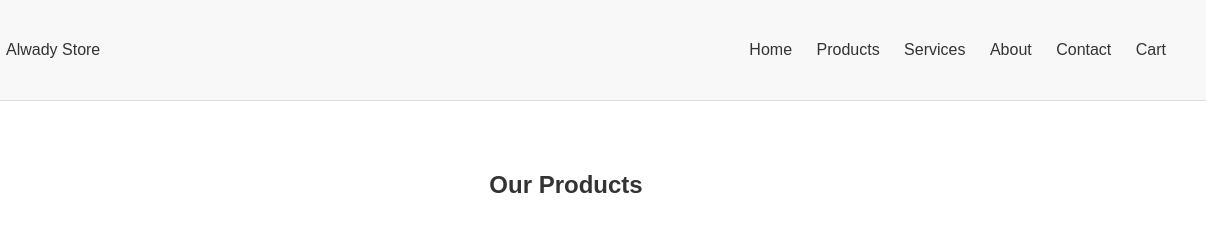
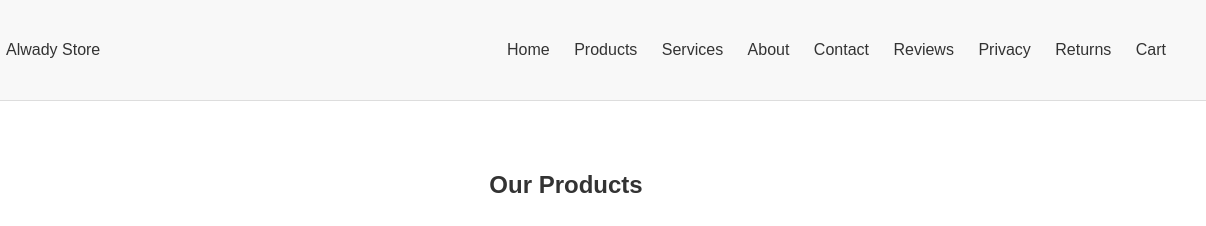
Before and after one commit to yahya2707/alwady77, a plain HTML site: page products.html in a window 1280 px wide. Shown: the top 226 px of the page, 74-1280 px from the left. Drawn offline with Linux system fonts and the light colour scheme.

Commit message:
Update products.html

```diff
--- a/products.html
+++ b/products.html
@@ -7,7 +7,6 @@
     <link rel="stylesheet" href="style.css">
 </head>
 <body>
-    <!-- Navbar -->
 <header class="navbar">
     <div class="logo">
         <img src="logo.png" alt="Alwady Store Logo">
@@ -19,11 +18,13 @@
         <a href="services.html">Services</a>
         <a href="about.html">About</a>
         <a href="contact.html">Contact</a>
+        <a href="reviews.html">Reviews</a>
+        <a href="privacy.html">Privacy</a>
+        <a href="returns.html">Returns</a>
         <a href="cart.html">Cart</a>
     </nav>
 </header>
 
-    <!-- Products Section -->
 <section class="categories">
     <h2>Our Products</h2>
     <div class="category-grid">
@@ -36,7 +37,6 @@
     </div>
 </section>
 
-    <!-- Footer -->
 <footer>
     <p>© 2025 Alwady Store. All Rights Reserved.</p>
 </footer>
```
Lines whose indentation alone changed are shown as unchanged.
